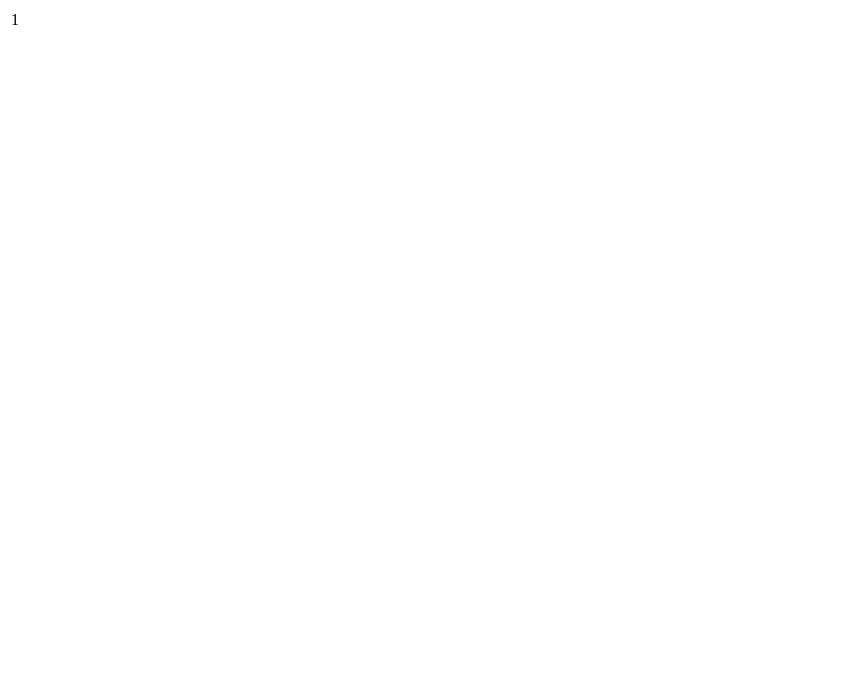
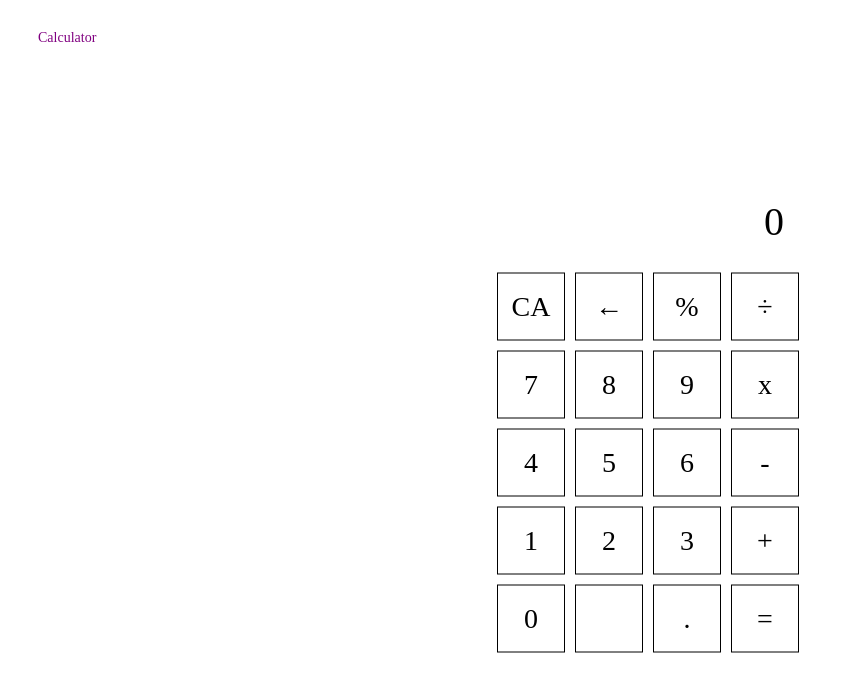
Before and after one commit to JTGA/Calculator, a plain HTML site: page index.html in a window 1280 px wide. Shown: the whole page, without its empty margins (0-850 px from the left). Drawn offline with Linux system fonts and the light colour scheme.

Commit message:
new commit

```diff
--- a/css/main.css
+++ b/css/main.css
@@ -0,0 +1,50 @@
+html, body {
+  height: 100%;
+  width: 100%;
+  font: 28px Questrial;
+}
+
+header {
+  margin: 30px;
+  font-size: 14px;
+  color: purple;
+}
+
+main {
+  position: absolute;
+  width: 100%;
+  margin: 30px auto 0;
+  top: 50%;
+  transform: translateY(-50%);
+}
+
+main p {
+  width: 322px;
+  margin: 0 auto 18px;
+  text-align: right;
+  font-size: 40px;
+  padding-right: 50px;
+}
+
+main table {
+  margin: 0 auto;
+  color: black;
+  border-spacing: 10px;
+}
+
+main table td {
+  width: 64px;
+  height: 64px;
+  margin: 10px;
+  text-align: center;
+  border: 1px solid black;
+}
+
+main table td:hover {
+  background-color: gray;
+  color: white;
+}
+
+main table td.empty:hover {
+  background-color: white;
+}
--- a/index.html
+++ b/index.html
@@ -4,20 +4,48 @@
 	<meta charset="UTF-8">
 	<link rel="stylesheet" type="text/css" href="css/main.css">
 
-	<script type="text/javascript" src="js/main.js"></script>
+	<script src="js/main.js"></script>
 	<title>Calculator</title>
 </head>
 <body>
 
-	<div id="calculator"</div>
-		<table>
-			<tr id="top">
-				<td id="1">1</td>
-				<td id ="2"></td>
-				<td id ="3"></td>
+	<header>Calculator</header>
 
-
-		</table>
+	  <main>
+    <p>0</p>
+    <table>
+      <tr>
+        <td>CA</td>
+        <td>←</td>
+        <td>%</td>
+        <td>÷</td>
+      </tr>
+      <tr>
+        <td>7</td>
+        <td>8</td>
+        <td>9</td>
+        <td>x</td>
+      </tr>
+      <tr>
+        <td>4</td>
+        <td>5</td>
+        <td>6</td>
+        <td>-</td>
+      </tr>
+      <tr>
+        <td>1</td>
+        <td>2</td>
+        <td>3</td>
+        <td>+</td>
+      </tr>
+      <tr>
+        <td>0</td>
+        <td class="empty"></td>
+        <td>.</td>
+        <td>=</td>
+      </tr>
+    </table>
+  <main>
 
 </body>
 </html>
```
Also changed, not shown: js/maintest.js (added, +34 -0 lines), indextest.html (deleted).
